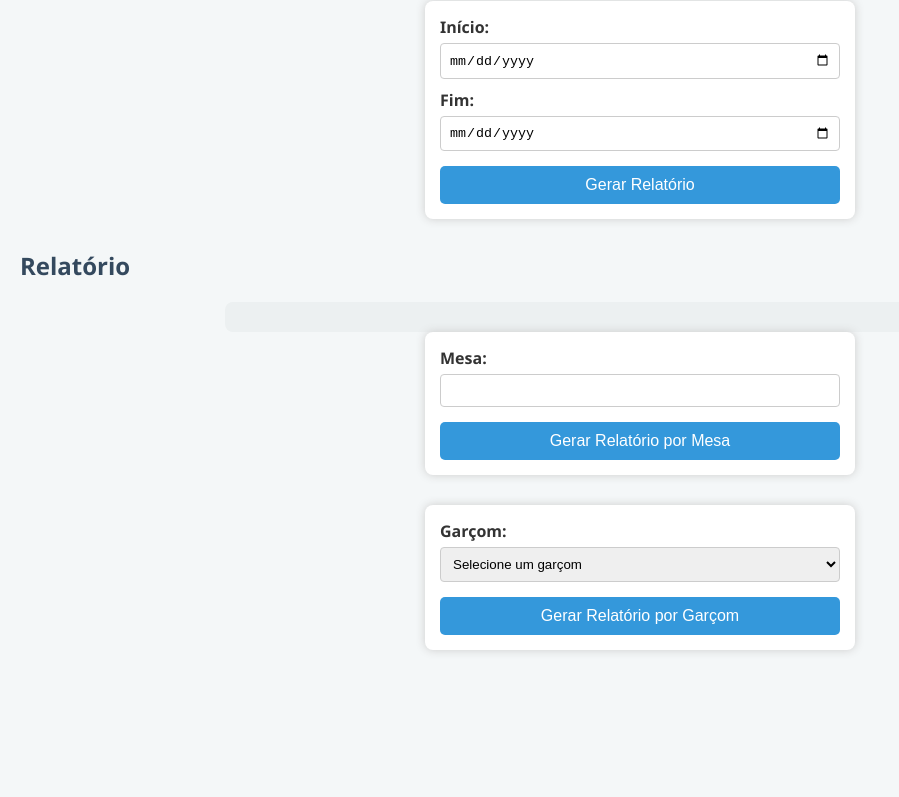
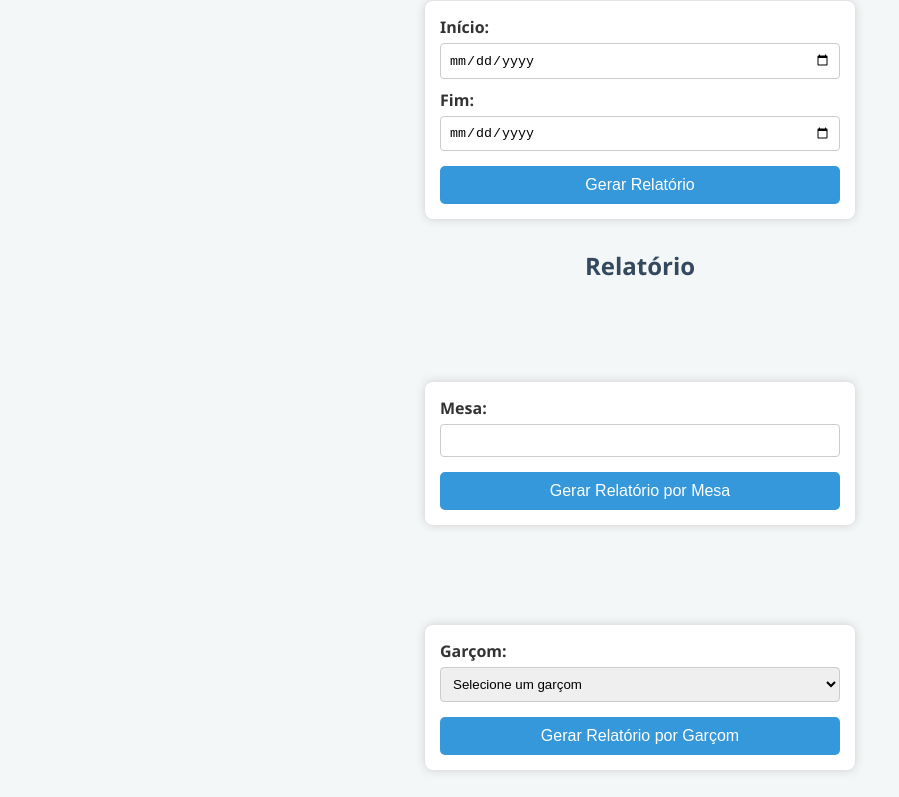
Before and after one commit to icararm/reserva-mesas, a website: page public/gerente.html in a window 1280 px wide. Shown: the part 103-900 px from the top of the page, without its empty margins (0-899 px from the left). Before the commit the page ends 803 px from the top, so only its background shows below. Drawn offline with Linux system fonts and the light colour scheme; no server answers.

Commit message:
Atualizações finais

```diff
--- a/app.js
+++ b/app.js
@@ -18,8 +18,8 @@ const PORT = 3000;
 
 // Middlewares
 app.use(cors());
-app.use(express.json()); // Parse JSON
-app.use(express.urlencoded({ extended: true })); // Parse form data
+app.use(express.json());
+app.use(express.urlencoded({ extended: true }));
 
 app.use(express.static('public'));
 
--- a/public/css/style.css
+++ b/public/css/style.css
@@ -17,7 +17,15 @@ h1 {
 h2 {
   color: #34495e;
   margin-top: 30px;
+  text-align: center;
+  margin-top: 20px;
 }
+
+p {
+  text-align: center;
+  margin-top: 20px;
+}
+
 
 form {
   max-width: 400px;
@@ -114,3 +122,15 @@ pre {
     width: 100%;
   }
 }
+
+#resultadoRelatorio,
+#resultadoRelatorioMesa,
+#resultadoRelatorioGarcom {
+  display: block;
+  clear: both;
+  width: 90%;
+  max-width: 600px;
+  margin: 30px auto;
+  background-color: #f4f7f8;
+  padding: 20px;
+}
```
Also changed, not shown: controllers/reservaController.js (+0 -21 lines), controllers/usuarioController.js (+0 -17 lines), 1 other file.
